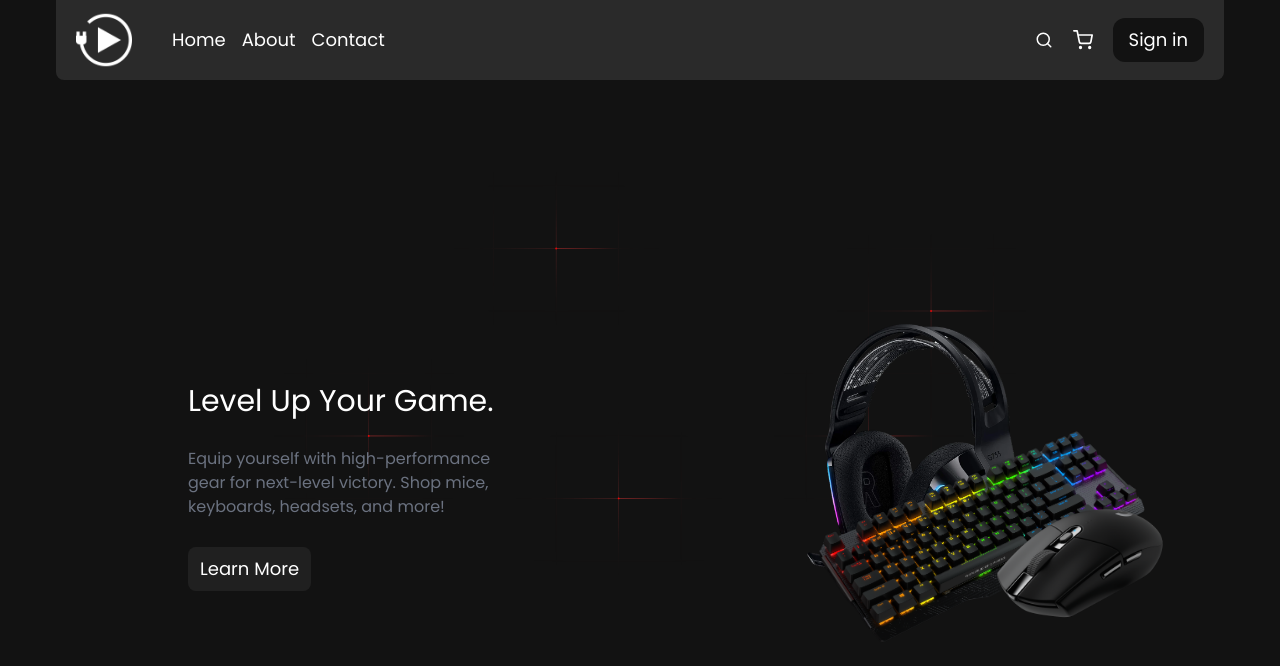
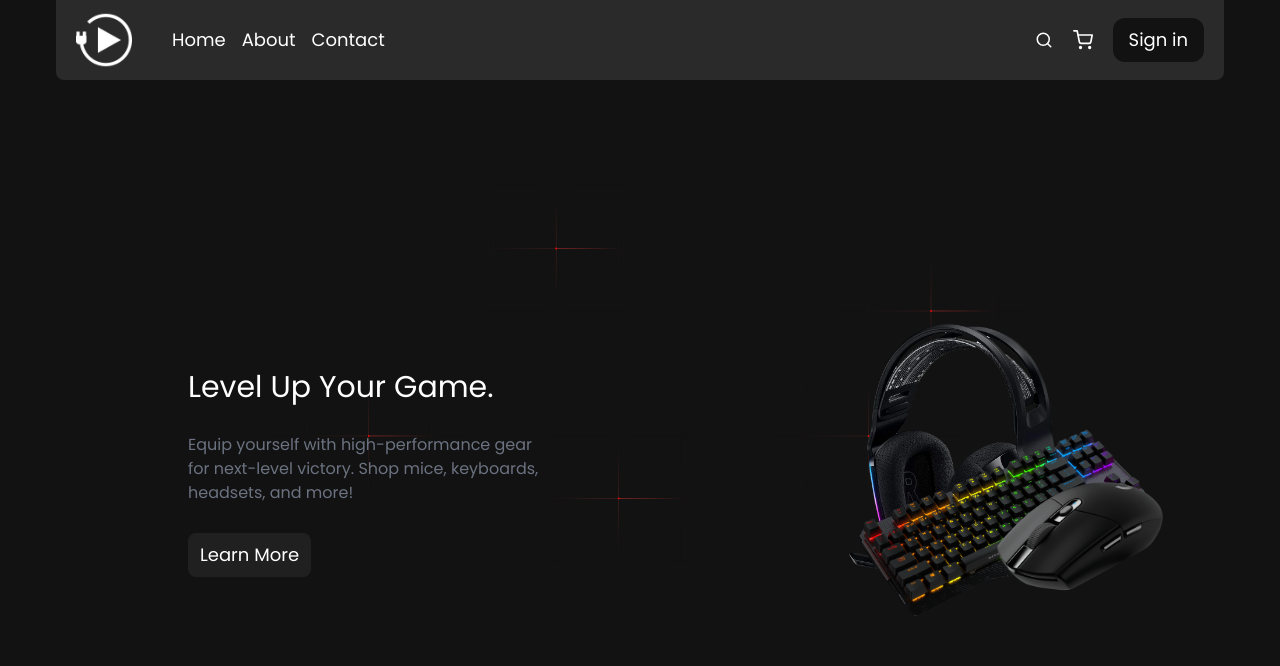
Before and after one commit to imrashidov/plug-and-play, a React (Vite) app: page / in a window 1280 px wide. Shown: the top 666 px of the page. Built offline with nearby package versions, Linux system fonts and the light colour scheme.

Commit message:
Refactor: Hero component styling

```diff
--- a/src/components/Hero.jsx
+++ b/src/components/Hero.jsx
@@ -8,22 +8,18 @@ const Hero = () => {
     <section id="hero">
       <div className="container">
         <div className="hero-main">
-          <div className="hero-text w-full">
-            <div className="py-10 px-20 flex flex-col gap-7">
-              <h3 className="text-3xl">Level Up Your Game.</h3>
-              <p className="text-gray-500 ">
-                Equip yourself with high-performance gear for next-level
-                victory. Shop mice, keyboards, headsets, and more!
-              </p>
-              <div className="hero-text__buttons flex gap-10 w-fit ">
-                <button className="btn btn-secondary text-lg bg-dark-secondary/[0.6] hover:bg-dark-secondary pointer px-3 py-2 rounded-lg ">
-                  Learn More
-                </button>
-              </div>
+          <div className="hero-text">
+            <h3>Level Up Your Game.</h3>
+            <p>
+              Equip yourself with high-performance gear for next-level victory.
+              Shop mice, keyboards, headsets, and more!
+            </p>
+            <div className="hero-text__buttons">
+              <button>Learn More</button>
             </div>
           </div>
           <motion.div
-            className="hero-photos p-2 rounded-2xl relative max-h-[40rem] z-0 "
+            className="hero-photos"
             initial={{ opacity: 0, scale: 0.5 }}
             animate={{ opacity: 1, scale: 1 }}
             transition={{
@@ -36,22 +32,22 @@ const Hero = () => {
               initial={{ opacity: 0 }}
               animate={{ opacity: 1 }}
               exit={{ opacity: 0 }}
-              className="hero-photo w-[50rem] mt-24"
+              className="hero-photo1"
               src={heroImg2}
-            />
-            <motion.img
-              className="hero-photo w-52 absolute top-3 left-3 z-[-1]"
-              initial={{ opacity: 0 }}
-              animate={{ opacity: 1 }}
-              exit={{ opacity: 0 }}
-              src={heroImg1}
             />
             <motion.img
               initial={{ opacity: 0 }}
               animate={{ opacity: 1 }}
               exit={{ opacity: 0 }}
-              className="hero-photo w-48 absolute bottom-0 right-0 z-20"
+              src={heroImg1}
+              className="hero-photo2"
+            />
+            <motion.img
+              initial={{ opacity: 0 }}
+              animate={{ opacity: 1 }}
+              exit={{ opacity: 0 }}
               src={heroImg3}
+              className="hero-photo3"
             />
           </motion.div>
         </div>
--- a/src/index.css
+++ b/src/index.css
@@ -51,7 +51,33 @@ button {
 .hero-main {
   @apply flex gap-52 items-center py-24 px-10 my-20;
 }
-
+.hero-text {
+  @apply w-full py-10 px-20 flex flex-col gap-7;
+}
+.hero-text h3 {
+  @apply text-3xl;
+}
+.hero-text p {
+  @apply text-gray-500;
+}
+.hero-text__buttons {
+  @apply flex gap-10 w-fit;
+}
+.hero-text button {
+  @apply text-lg bg-dark-secondary/[0.6] hover:bg-dark-secondary px-3 py-2 rounded-lg;
+}
+.hero-photos {
+  @apply p-2 rounded-2xl relative max-h-[40rem] z-0;
+}
+.hero-photo1 {
+  @apply w-[50rem] mt-24;
+}
+.hero-photo2 {
+  @apply w-52 absolute top-3 left-3 z-[-1];
+}
+.hero-photo3 {
+  @apply w-48 absolute bottom-0 right-0 z-20;
+}
 /* Hero Section End */
 
 /* Categories Section Start */
```
